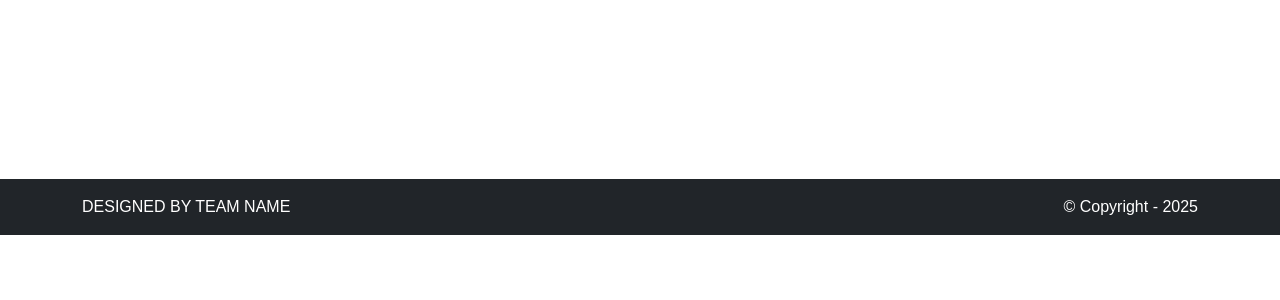
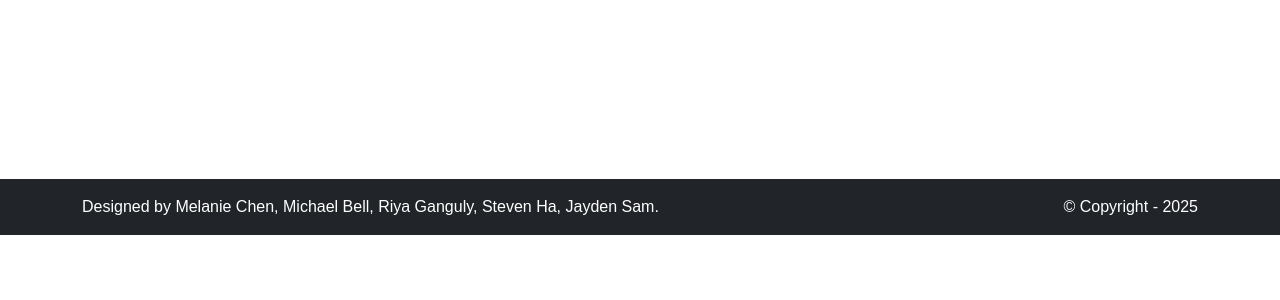
Before and after one commit to MichaelMwb/2340MovieProject, a Django app: page /accounts/orders/ in a window 1280 px wide. Shown: the part 295-595 px from the top of the page. Run offline with Django 5.2, Linux system fonts and the light colour scheme; a user stored in the database is signed in; data comes from the database, SQL or seed files in the repository; parts of the project's set-up code (start-up, migrations or seed data) failed here and were passed over; some libraries are stand-ins or nearby versions.

Commit message:
Added team names to footer

```diff
--- a/MOVIESSTORE/moviesstore/templates/base.html
+++ b/MOVIESSTORE/moviesstore/templates/base.html
@@ -83,7 +83,7 @@
     <section class="p-3 ms-footer-bottom bg-dark">
       <div class="container d-flex justify-content-between">
         <div class="me-5 text-white">
-          <span>DESIGNED BY TEAM NAME</span>
+          <span>Designed by Melanie Chen, Michael Bell, Riya Ganguly, Steven Ha, Jayden Sam.</span>
         </div>
         <div class="text-white">
           <span>© Copyright - 2025</span>
```
